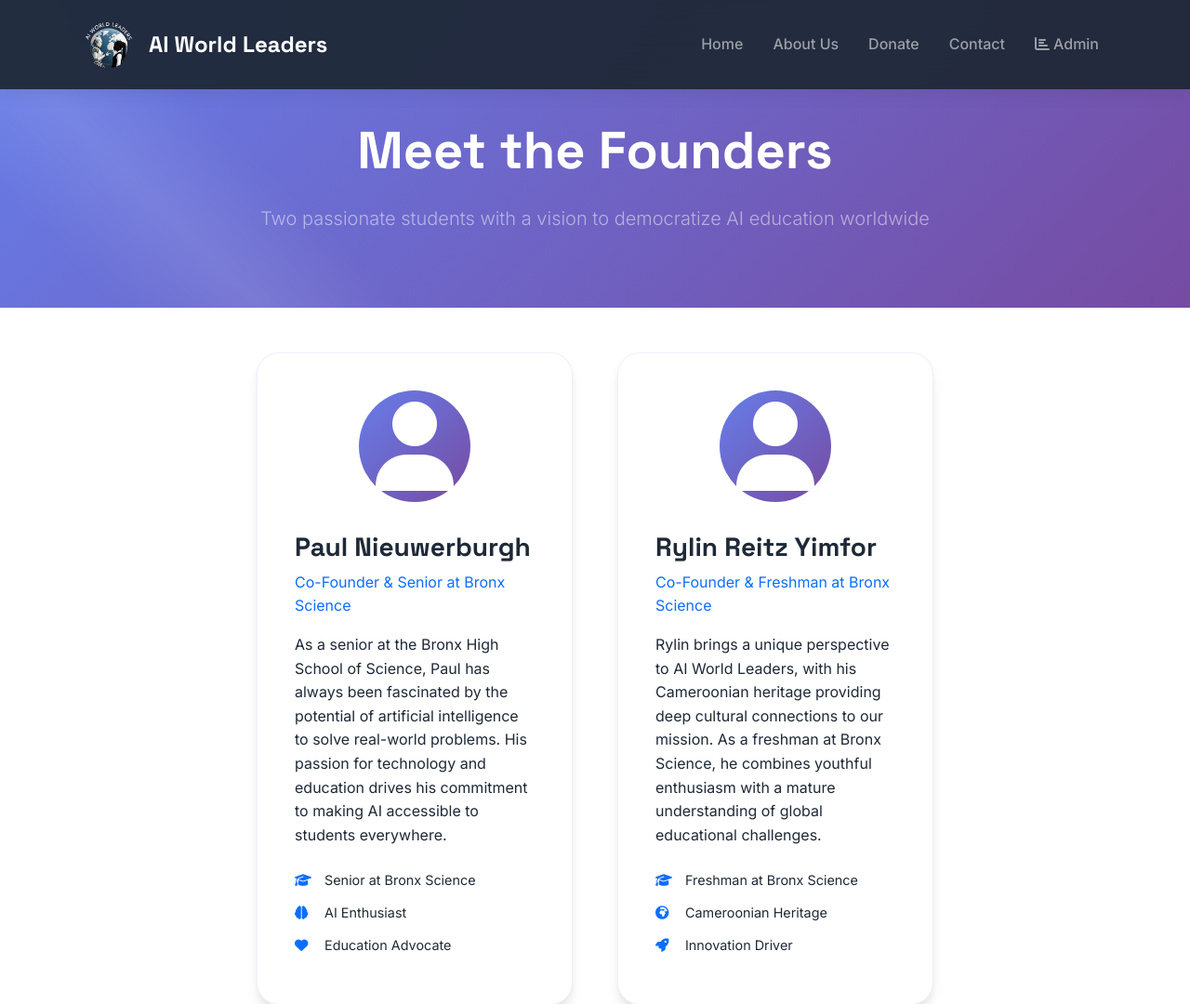
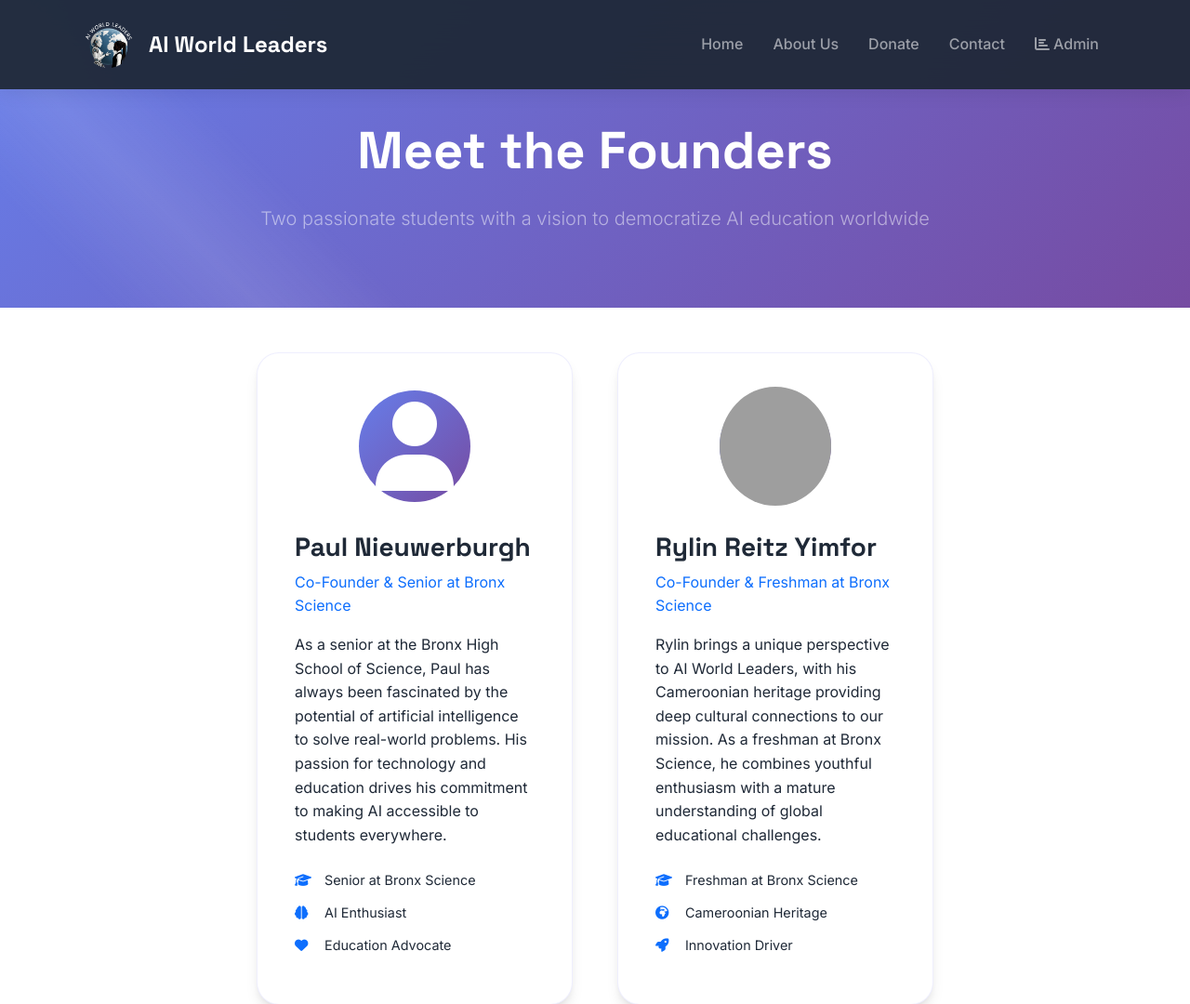
Before and after one commit to paulcode123/ai-world-leaders, a Flask app: page /about in a window 1280 px wide. Shown: the top 1080 px of the page at 93% size. Run offline with Flask 3, Linux system fonts and the light colour scheme; grey boxes are pictures that could not be loaded.

Commit message:
Update about.html

```diff
--- a/templates/about.html
+++ b/templates/about.html
@@ -57,7 +57,11 @@
   <div class="founder-card h-100">
     <div class="founder-avatar">
         <div class="avatar-placeholder">
-                            <i class="fas fa-user fa-3x"></i>
+            <img
+         src="{{ url_for('static', filename='images/rylinpfp.png') }}"
+         alt="Rylin Reitz Yimfor"
+         class="img-fluid rounded-circle"
+         style="width:8rem; height:8rem;">
   </div>
 </div>
     <div class="founder-info">
@@ -83,8 +87,7 @@
     </div>
   </div>
 </div>
-        </div>
-    </div>
+
 </section>
 
 <!-- Our Story Section -->
@@ -172,7 +175,7 @@
                             <div class="achievement-label">Students to Reach</div>
                         </div>
                         <div class="achievement-card">
-                            <div class="achievement-number">11</div>
+                            <div class="achievement-number">10</div>
                             <div class="achievement-label">Laptops to Donate</div>
                         </div>
                         <div class="achievement-card">
```
Lines whose indentation alone changed are shown as unchanged.
